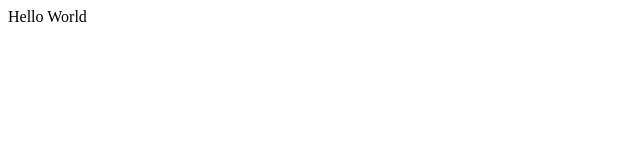
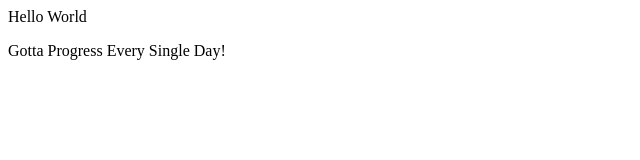
Before and after one commit to SonuDheeksha/My_firstsecond, a plain HTML site: page index.html in a window 1280 px wide. Shown: the whole page, without its empty margins (0-640 px from the left). Drawn offline with Linux system fonts and the light colour scheme.

Commit message:
progress message added

```diff
--- a/index.html
+++ b/index.html
@@ -1 +1,2 @@
 <p>Hello World</p>
+<p>Gotta Progress Every Single Day!</p>
```
